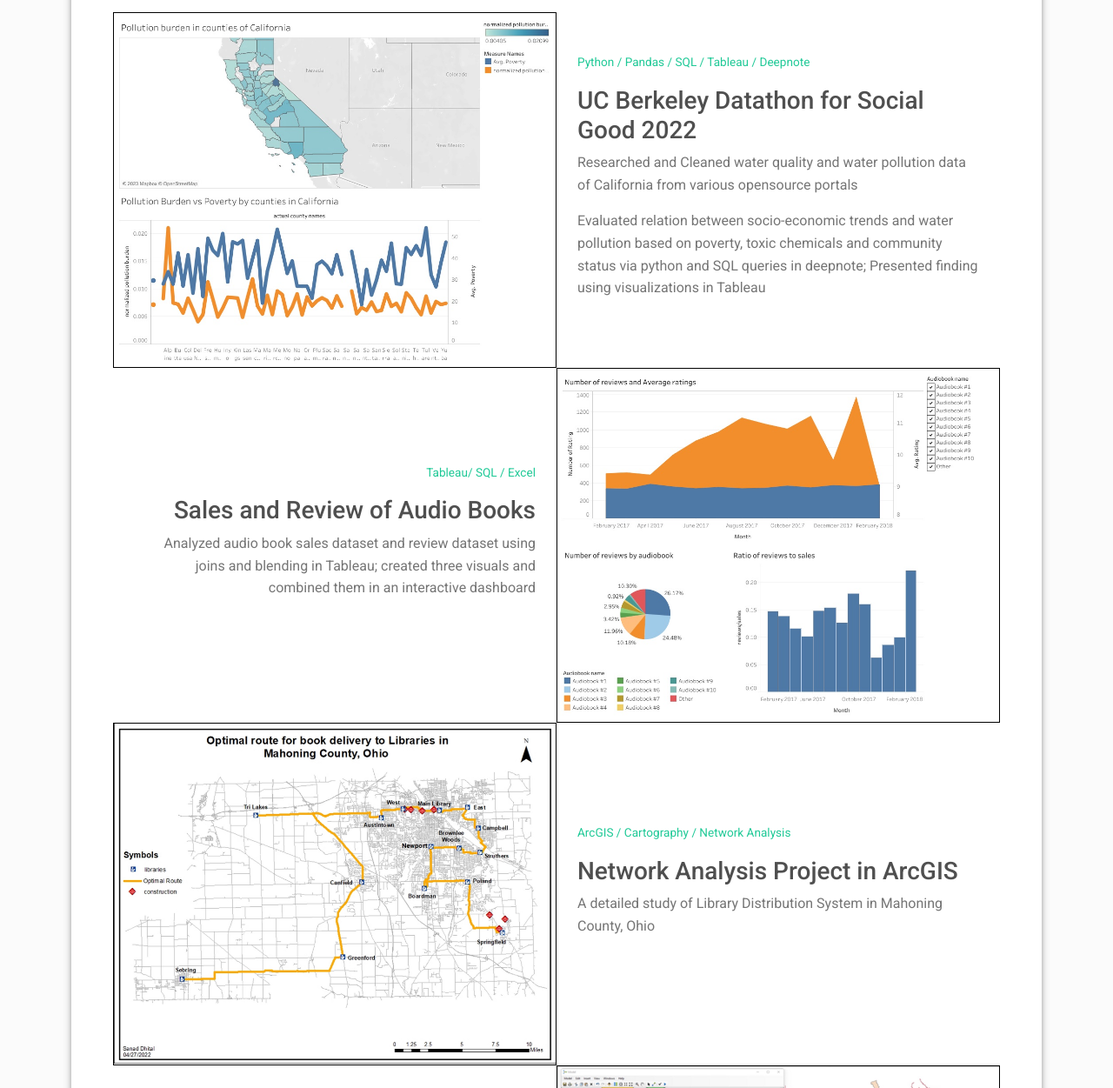
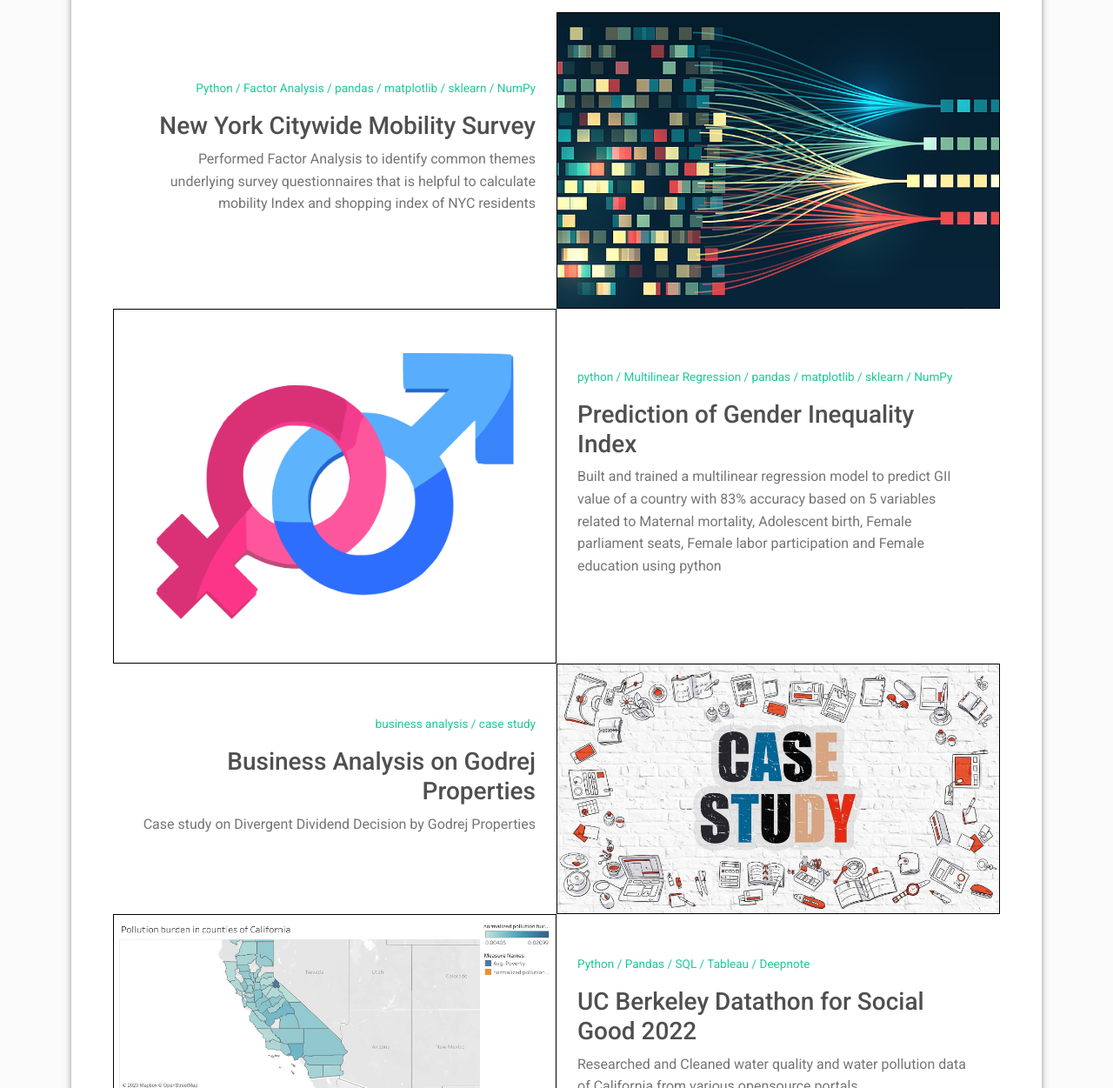
Before and after one commit to sanad-D/sanaddh.github.io, a plain HTML site: page index.html in a window 1280 px wide. Shown: the part 1260-2511 px from the top of the page at 87% size. Drawn offline with Linux system fonts and the light colour scheme.

Commit message:
added new data science projects
Added 2 new projects: factor analysis and multilinear regression

```diff
--- a/index.html
+++ b/index.html
@@ -123,6 +123,53 @@
   <div class="shadow-1-strong bg-white my-5 p-5 d-print-none" id="projects">
     <div class="portfolio-section">
       <h2 class="h2 fw-light mb-4">Projects</h2>
+
+      <div class="row g-0 portfolio-reverse">
+        <div class="col-md-6 d-flex align-items-center" data-aos="fade-right" data-aos-delay="100">
+          <div class="m-4 mt-md-2 text-end">
+            <p class="text-teal text-small">Python / Factor Analysis / pandas / matplotlib / sklearn / NumPy</p>
+            <h3>New York Citywide Mobility Survey </h3>
+            <p class="text-muted">Performed Factor Analysis to identify common themes underlying survey questionnaires that is helpful to calculate
+              mobility Index and shopping index of NYC residents</p>
+          </div>
+        </div>
+        <div class="col-md-6"><a href="https://sanaddhital.notion.site/Factor-Analysis-Citywide-Mobility-Survey-May-2020-bb780fc889f64a57a97ecb8cabae7264?pvs=4"
+          target="_blank"><img class="img-fluid" src="images/project_NYC_mobility_survey.jpeg" width="800" height="500" style="border:1px solid #000000" /></a></div>
+      </div>
+
+
+
+      <div class="row g-0">
+        <div class="col-md-6"><a href="https://sanaddhital.notion.site/Multilinear-Regression-Prediction-of-Gender-Inequality-Index-09585b6c0edd4a6186c9e12c64e48ebf?pvs=4"
+          target="_blank"><img class="img-fluid" src="images/gender_inequality_index.webp" width="800" height="500" style="border:1px solid #000000"/></a></div>
+        <div class="col-md-6 d-flex align-items-center" data-aos="fade-left" data-aos-delay="100">
+          <div class="m-4 mt-md-2">
+            <p class="text-teal text-small">python / Multilinear Regression / pandas / matplotlib / sklearn / NumPy</p>
+            <h3>Prediction of Gender Inequality Index</h3>
+            <div class="text-muted"><p>Built and trained a multilinear regression model to predict GII value of a country with 83%
+              accuracy based on 5 variables related to Maternal mortality, Adolescent birth, Female parliament seats, Female labor
+              participation and Female education
+              using python</p></div>
+          </div>
+        </div>
+      </div>
+
+
+      <div class="row g-0 portfolio-reverse">
+        <div class="col-md-6 d-flex align-items-center" data-aos="fade-right" data-aos-delay="100">
+          <div class="m-4 mt-md-2 text-end">
+            <p class="text-teal text-small">business analysis / case study</p>
+            <h3>Business Analysis on Godrej Properties</h3>
+            <p class="text-muted"> Case study on Divergent Dividend Decision by Godrej Properties</p>
+          </div>
+        </div>
+        <div class="col-md-6"><a href="https://sanaddhital.notion.site/Business-Analysis-on-Godrej-Properties-Divergent-Dividend-Decision-638e58e71fac4fc3a0dfead779d1e174?pvs=4"
+          target="_blank"><img class="img-fluid" src="images/Case_study.jpeg" width="800" height="500" style="border:1px solid #000000" /></a></div>
+      </div>
+
+
+
+
 
 
       <div class="row g-0">
```
Also changed, not shown: images/Case_study.jpeg (added), images/gender_inequality_index.webp (added), images/project_NYC_mobility_survey.jpeg (added), 2 other files.
